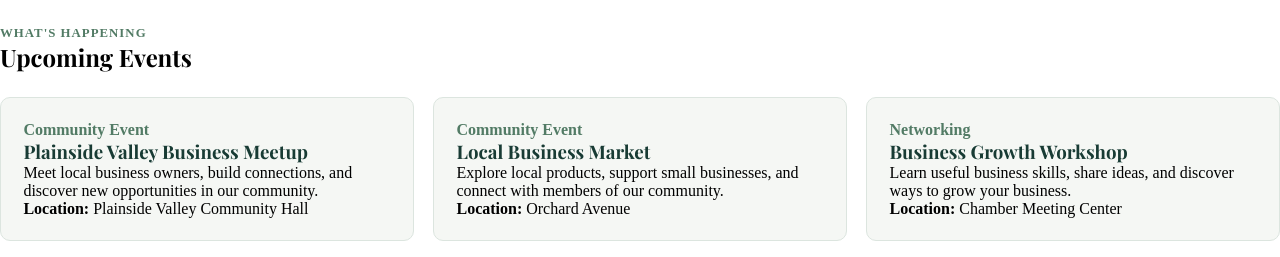
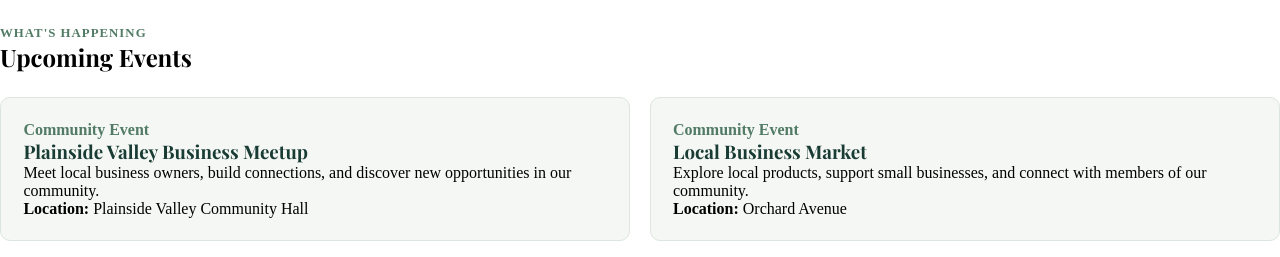
Before and after one commit to ws8637282-art/wdd231, a plain HTML site: page chamber/directory.html in a window 1280 px wide. Shown: the part 617-874 px from the top of the page. Drawn offline with nearby package versions, Linux system fonts and the light colour scheme; no server answers; a script that the page names is missing.

Commit message:
Update small.css

```diff
--- a/chamber/styles/small.css
+++ b/chamber/styles/small.css
@@ -1,5 +1,7 @@
 
-/* Home Page Styles */
+/* ==============================
+   CHAMBER HOME PAGE
+   ============================== */
 
 .home-hero {
     position: relative;
@@ -156,14 +158,3 @@
         grid-template-columns: repeat(2, 1fr);
     }
 }
-
-@media screen and (min-width: 900px) {
-    .events-grid,
-    .spotlight-grid {
-        grid-template-columns: repeat(3, 1fr);
-    }
-
-    .weather-grid {
-        grid-template-columns: repeat(2, 1fr);
-    }
-}
```
